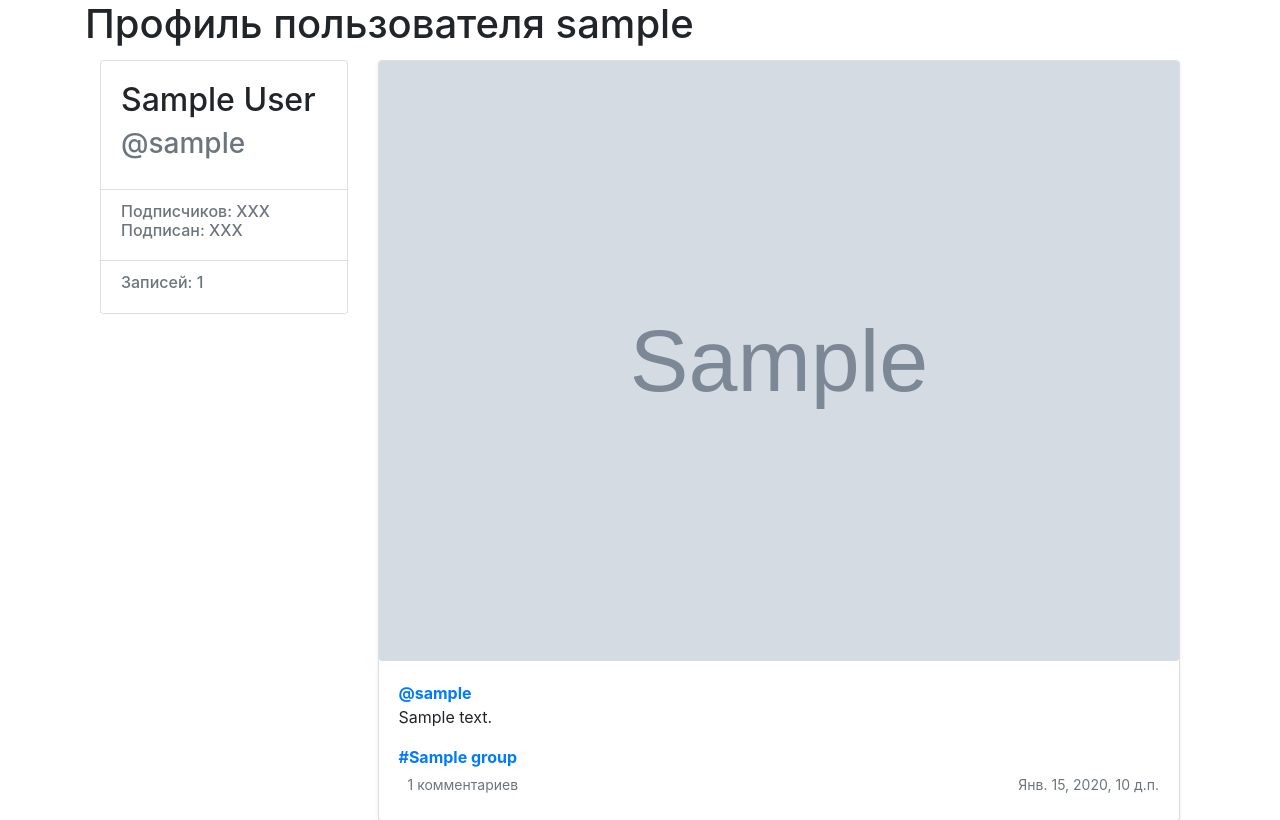
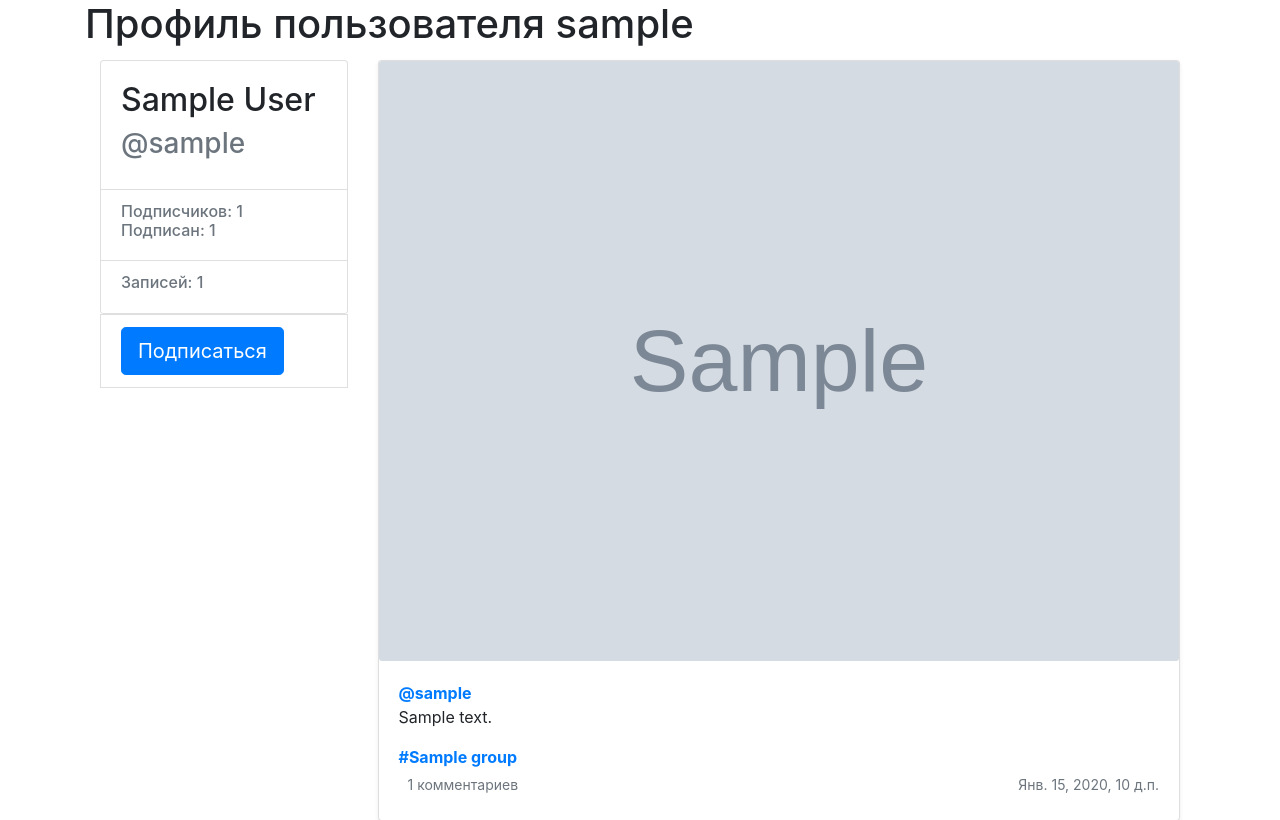
Before and after one commit to OdintsovTim/hw05_final, a Django app: a page that uses posts/templates/profile.html in a window 1280 px wide. Shown: the part 56-876 px from the top of the page. Run offline with Django 3.2, Linux system fonts and the light colour scheme; tables that the repository leaves empty hold one stand-in row (values such as "Sample post"); grey boxes marked "Sample" are stand-in pictures; parts of the project's set-up code (start-up, migrations or seed data) failed here and were passed over; some libraries are stand-ins or nearby versions.

Commit message:
small changes

```diff
--- a/posts/templates/profile.html
+++ b/posts/templates/profile.html
@@ -23,8 +23,8 @@
                             <ul class="list-group list-group-flush">
                                     <li class="list-group-item">
                                             <div class="h6 text-muted">
-                                            Подписчиков: XXX <br />
-                                            Подписан: XXX
+                                            Подписчиков: {{ author.following.count}} <br />
+                                            Подписан: {{ author.follower.count}}
                                             </div>
                                     </li>
                                     <li class="list-group-item">
@@ -35,6 +35,21 @@
                                     </li>
                             </ul>
                     </div>
+                    {% if author != user %}
+                        <li class="list-group-item">
+                            {% if following %}
+                            <a class="btn btn-lg btn-light"
+                                    href="{% url 'profile_unfollow' author.username %}" role="button">
+                                    Отписаться
+                            </a>
+                            {% else %}
+                            <a class="btn btn-lg btn-primary"
+                                    href="{% url 'profile_follow' author.username %}" role="button">
+                            Подписаться
+                            </a>
+                            {% endif %}
+                        </li>
+                    {% endif %}
             </div>
 
             <div class="col-md-9">
```
Also changed, not shown: templates/index.html (+6 -2 lines).
